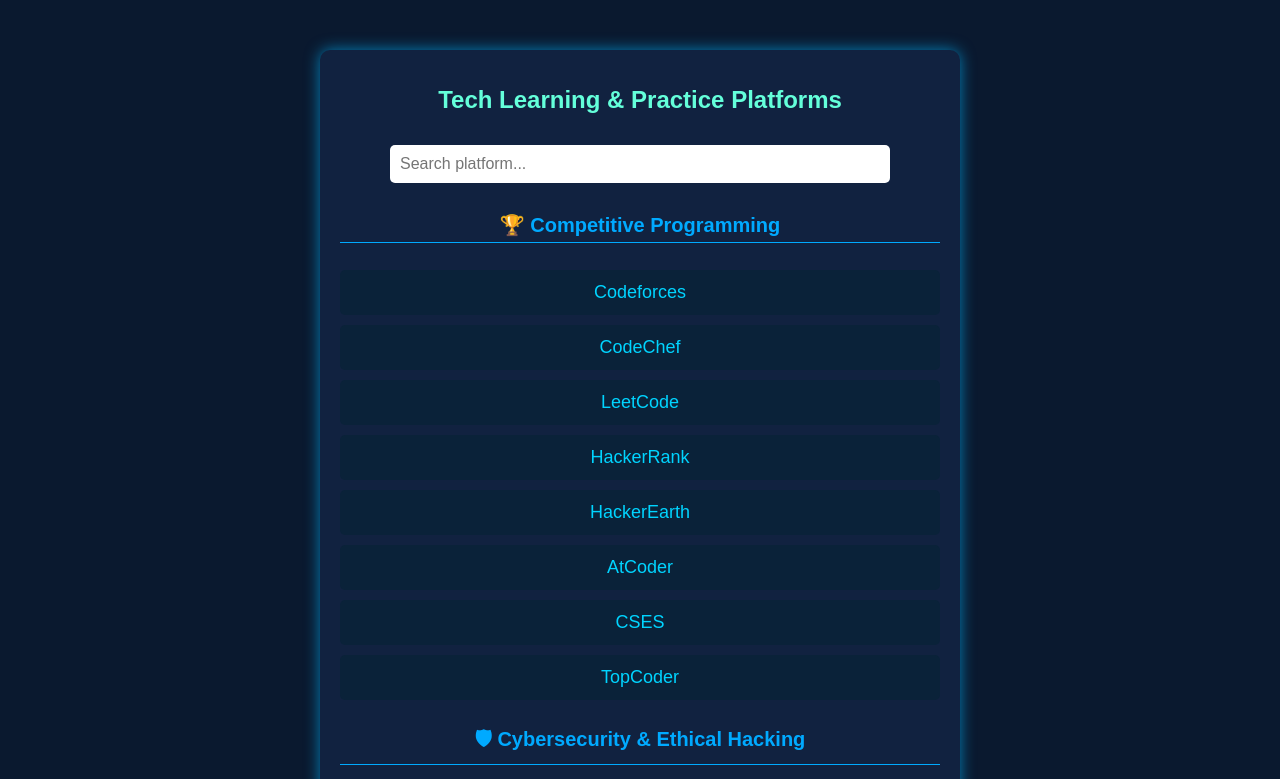
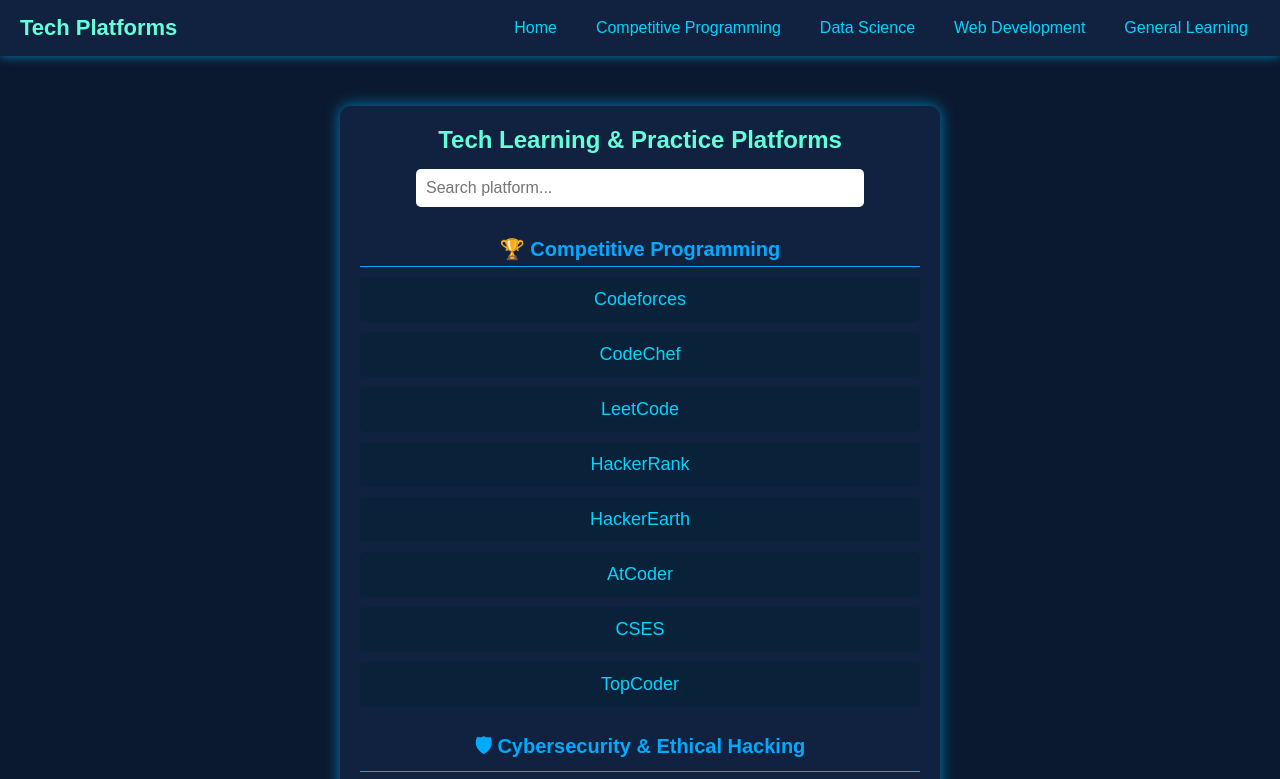
Before and after one commit to Sakinadi21/IIT_NSTU, a plain HTML site: page codeprac.html in a window 1280 px wide. Shown: the top 779 px of the page. Drawn offline with Linux system fonts and the light colour scheme.

Commit message:
added allfiles

```diff
--- a/codeprac.css
+++ b/codeprac.css
@@ -58,3 +58,74 @@
     background: #007bff;
     color: #fff;
 }
+
+
+
+* {
+    margin: 0;
+    padding: 0;
+    box-sizing: border-box;
+}
+
+
+.navbar {
+    display: flex;
+    justify-content: space-between;
+    align-items: center;
+    background: #112240;
+    padding: 15px 20px;
+    box-shadow: 0px 0px 10px rgba(0, 173, 239, 0.7);
+}
+
+.navbar .logo {
+    font-size: 22px;
+    font-weight: bold;
+    color: #64ffda;
+    cursor: pointer;
+}
+
+.nav-links {
+    list-style: none;
+    display: flex;
+    gap: 15px;
+}
+
+.nav-links li {
+    display: inline;
+}
+
+.nav-links a {
+    text-decoration: none;
+    color: #00d4ff;
+    font-size: 16px;
+    padding: 8px 12px;
+    border-radius: 5px;
+    transition: 0.3s;
+}
+
+.nav-links a:hover {
+    background: #007bff;
+    color: #fff;
+}
+
+@media (max-width: 768px) {
+    .nav-links {
+        display: none;
+        flex-direction: column;
+        background: #0a2239;
+        width: 100%;
+        position: absolute;
+        top: 55px;
+        left: 0;
+        box-shadow: 0px 4px 10px rgba(0, 173, 239, 0.7);
+    }
+
+    .nav-links.show {
+        display: flex;
+    }
+
+    .navbar {
+        flex-direction: column;
+        align-items: flex-start;
+    }
+}
--- a/codeprac.html
+++ b/codeprac.html
@@ -6,6 +6,19 @@
     <title>Tech Learning & Practice Platforms</title>
     <link rel="stylesheet" href="codeprac.css">
 </head>
+<nav class="navbar">
+    <div class="logo">Tech Platforms</div>
+    <ul class="nav-links">
+
+        <li><a href="index.html">Home</a></li>
+        <li><a href="#competitive">Competitive Programming</a></li>
+
+        <li><a href="#datascience">Data Science</a></li>
+        <li><a href="#webdev">Web Development</a></li>
+        <li><a href="#general">General Learning</a></li>
+    </ul>
+</nav>
+
 <body>
     <div class="container">
         <h1>Tech Learning & Practice Platforms</h1>
--- a/codeprac.js
+++ b/codeprac.js
@@ -7,3 +7,14 @@
         link.style.display = text.includes(input) ? 'block' : 'none';
     });
 }
+
+document.addEventListener("DOMContentLoaded", function() {
+    const navbar = document.querySelector(".nav-links");
+    const logo = document.querySelector(".logo");
+
+    if (logo) {
+        logo.addEventListener("click", function() {
+            navbar.classList.toggle("show");
+        });
+    }
+});
```
